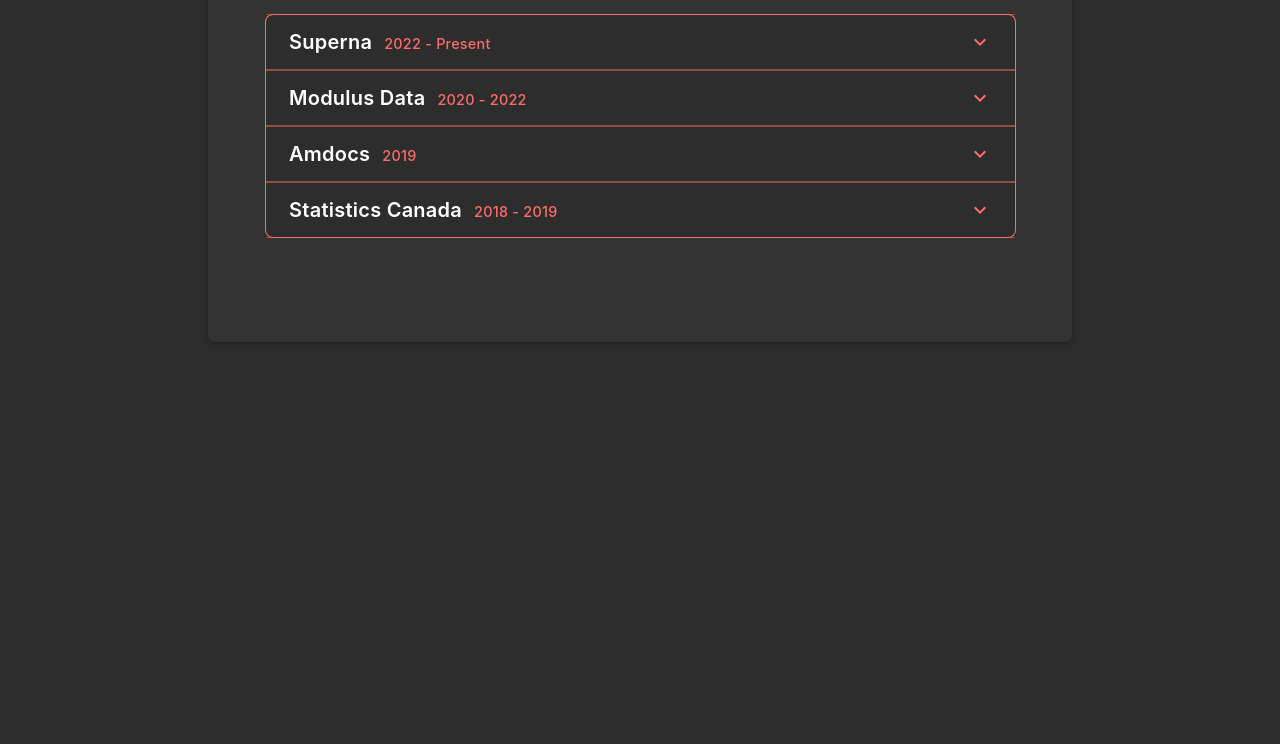
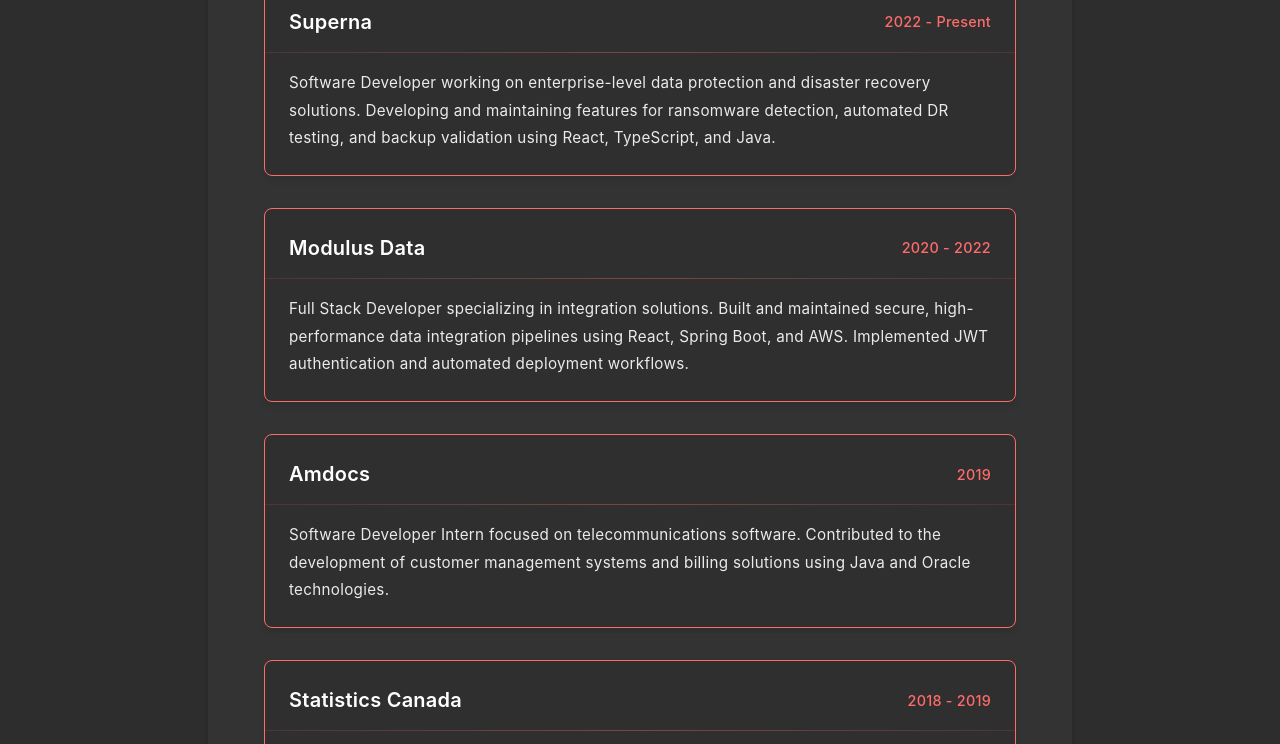
Before and after one commit to 4iner/personal-website, a Gatsby site: page /work-experience in a window 1280 px wide. Shown: the part 212-956 px from the top of the page. Before the commit the page ends 800 px from the top, so only its background shows below. Built offline with nearby package versions, Linux system fonts and the light colour scheme; Gatsby itself is replaced by a stand-in of ours.

Commit message:
Update header, projects, and workexperience page

```diff
--- a/src/components/ExperienceItem.jsx
+++ b/src/components/ExperienceItem.jsx
@@ -1,117 +1,54 @@
 import * as React from 'react';
 import PropTypes from 'prop-types';
-import { Accordion, AccordionSummary, AccordionDetails } from '@mui/material';
-import ExpandMore from '@mui/icons-material/ExpandMore';
+import { motion } from 'framer-motion';
 import styled from './styled';
 
-const StyledAccordion = styled(Accordion)`
+const StyledExperienceItem = styled(motion.div)`
     background-color: ${props => props.theme.color.contrastPrimary}95;
-    margin: 0 !important;
-    box-shadow: none;
-    border: none;
-    border-radius: 0 !important;
+    border: 1px solid ${props => props.theme.color.accent};
+    border-radius: ${props => props.theme.size.borderRadius.medium};
+    padding: 24px;
+    margin-bottom: 32px;
     position: relative;
+    overflow: hidden;
+    box-shadow: 0 4px 6px rgba(0, 0, 0, 0.1);
+    transition: transform 0.2s ease, box-shadow 0.2s ease;
 
-    &:before {
-        display: none;
-    }
-
-    &.Mui-expanded {
-        margin: 0 !important;
-    }
-
-    /* Main border */
-    &:after {
-        content: '';
-        position: absolute;
-        top: 0;
-        left: 0;
-        right: 0;
-        bottom: 0;
-        border: 1px solid ${props => props.theme.color.accent};
-        border-bottom: none;
-        pointer-events: none;
-    }
-
-    &:first-of-type {
-        &:after {
-            border-top-left-radius: ${props => props.theme.size.borderRadius.medium};
-            border-top-right-radius: ${props => props.theme.size.borderRadius.medium};
-        }
-    }
-
-    &:last-of-type {
-        &:after {
-            border-bottom: 1px solid ${props => props.theme.color.accent};
-            border-bottom-left-radius: ${props => props.theme.size.borderRadius.medium};
-            border-bottom-right-radius: ${props => props.theme.size.borderRadius.medium};
-        }
-    }
-
-    & + & {
-        &:after {
-            border-top: none;
-        }
-    }
-
-    /* Inner dividers */
-    .MuiAccordionSummary-root {
-        &:before, &:after {
-            content: '';
-            position: absolute;
-            left: 1px;
-            right: 1px;
-            height: 1px;
-            background-color: ${props => props.theme.color.accent};
-            opacity: 0.5;
-            z-index: 1;
-        }
-
-        &:before {
-            top: 0;
-        }
-
-        &:after {
-            bottom: 0;
-        }
-
-        &.Mui-expanded:after {
-            display: none;
-        }
-    }
-`;
-
-const StyledSummary = styled(AccordionSummary)`
-    background-color: ${props => props.theme.color.contrastPrimary}95;
-    min-height: 56px !important;
-    transition: background-color 0.2s ease;
-    position: relative;
-    padding: 0 24px;
-
-    &.Mui-expanded {
-        min-height: 56px !important;
-        background-color: ${props => props.theme.color.contrastSecondary}90;
+    @media (max-width: ${props => props.theme.size.mobile.breakpoint}) {
+        padding: 16px;
+        margin-bottom: 24px;
     }
 
     &:hover {
         background-color: ${props => props.theme.color.contrastSecondary}95;
+        transform: translateY(-2px);
+        box-shadow: 0 6px 8px rgba(0, 0, 0, 0.2);
     }
 
-    .MuiAccordionSummary-content {
-        margin: 12px 0 !important;
+    &:after {
+        content: '';
+        position: absolute;
+        left: 0;
+        right: 0;
+        bottom: -16px;
+        height: 1px;
+        background: linear-gradient(
+            90deg,
+            transparent 0%,
+            ${props => props.theme.color.accent}40 50%,
+            transparent 100%
+        );
 
-        &.Mui-expanded {
-            margin: 12px 0 !important;
+        @media (max-width: ${props => props.theme.size.mobile.breakpoint}) {
+            bottom: -12px;
         }
     }
 
-    .MuiAccordionSummary-expandIconWrapper {
-        color: ${props => props.theme.color.accent};
-        transition: color 0.2s ease;
-        font-size: 1.5rem;
+    &:last-child {
+        margin-bottom: 0;
 
-        &.Mui-expanded {
-            color: ${props => props.theme.color.accent};
+        &:after {
+            display: none;
         }
     }
 `;
@@ -122,71 +59,115 @@
     color: #ffffff;
     font-weight: 600;
     letter-spacing: 0.25px;
+    margin-bottom: 16px;
+    padding-bottom: 16px;
+    position: relative;
+    display: flex;
+    align-items: center;
+    justify-content: space-between;
+
+    &:after {
+        content: '';
+        position: absolute;
+        left: -24px;
+        right: -24px;
+        bottom: 0;
+        height: 1px;
+        background: linear-gradient(
+            90deg,
+            ${props => props.theme.color.accent}20 0%,
+            ${props => props.theme.color.accent}60 50%,
+            ${props => props.theme.color.accent}20 100%
+        );
+
+        @media (max-width: ${props => props.theme.size.mobile.breakpoint}) {
+            left: -16px;
+            right: -16px;
+        }
+    }
 `;
 
 const Period = styled('span')`
     color: ${props => props.theme.color.accent};
     font-size: 0.9rem;
-    margin-left: 12px;
     font-weight: 500;
-`;
-
-const StyledAccordionDetails = styled(AccordionDetails)`
-    padding: 24px;
-    background-color: ${props => props.theme.color.contrastSecondary}85;
-    line-height: 1.6;
-    position: relative;
-
-    &:after {
-        content: '';
-        position: absolute;
-        top: 0;
-        left: 0;
-        right: 0;
-        height: 1px;
-        background-color: ${props => props.theme.color.accent};
-        opacity: 0.7;
-    }
 `;
 
 const Description = styled('p')`
     color: #ffffff;
     line-height: 1.8;
     font-size: 0.95rem;
-    max-width: 800px;
     letter-spacing: 0.3px;
     margin: 0;
     padding: 0;
+    word-wrap: break-word;
+    overflow-wrap: break-word;
+    width: 100%;
+    max-width: 100%;
+    box-sizing: border-box;
+    opacity: 0.9;
 
     @media (max-width: ${props => props.theme.size.mobile.breakpoint}) {
-        min-width: ${props => props.theme.size.mobile.minWidth};
-        max-width: ${props => props.theme.size.mobile.maxWidth};
-        width: ${props => props.theme.size.mobile.maxWidth};
+        min-width: unset;
+        max-width: 100%;
+        width: 100%;
     }
 `;
 
-const ExperienceItem = ({ company, period, description }) => (
-    <StyledAccordion>
-        <StyledSummary
-            expandIcon={<ExpandMore />}
-            aria-controls={`${company}-content`}
-            id={`${company}-header`}
+const ExperienceItem = ({ company, period, description, index }) => {
+    const [isVisible, setIsVisible] = React.useState(false);
+    const itemRef = React.useRef(null);
+
+    React.useEffect(() => {
+        const observer = new IntersectionObserver(
+            ([entry]) => {
+                setIsVisible(entry.isIntersecting);
+            },
+            {
+                threshold: 0.1,
+                rootMargin: '50px'
+            }
+        );
+
+        if (itemRef.current) {
+            observer.observe(itemRef.current);
+        }
+
+        return () => {
+            if (itemRef.current) {
+                observer.unobserve(itemRef.current);
+            }
+        };
+    }, []);
+
+    return (
+        <StyledExperienceItem
+            ref={itemRef}
+            initial={{ opacity: 0, y: 20 }}
+            animate={{
+                opacity: isVisible ? 1 : 0,
+                y: isVisible ? 0 : 20
+            }}
+            transition={{
+                duration: 0.5,
+                ease: "easeOut",
+                delay: index * 0.1
+            }}
         >
             <Title>
                 {company}
                 <Period>{period}</Period>
             </Title>
-        </StyledSummary>
-        <StyledAccordionDetails>
             <Description>{description}</Description>
-        </StyledAccordionDetails>
-    </StyledAccordion>
-);
+        </StyledExperienceItem>
+    );
+};
 
 ExperienceItem.propTypes = {
     company: PropTypes.string.isRequired,
     period: PropTypes.string.isRequired,
-    description: PropTypes.string.isRequired
+    description: PropTypes.string.isRequired,
+    index: PropTypes.number
 };
 
 export default ExperienceItem;
--- a/src/components/Header.jsx
+++ b/src/components/Header.jsx
@@ -21,7 +21,8 @@
     }, []);
 
     return (
-        <header className={`${className} ${isScrolled ? 'scrolled' : ''}`}>
+        <header className={`${className} ${isScrolled ? 'scrolled' : ''} ${isMenuOpen ? 'menu-open' : ''}`}>
+            <div className="header-content">
                 <button
                     className={`menu-toggle ${isMenuOpen ? 'open' : ''}`}
                     onClick={() => setIsMenuOpen(!isMenuOpen)}
@@ -30,17 +31,6 @@
                     <span></span>
                     <span></span>
                 </button>
-            <div className="header-content">
-                <nav className={`nav-menu ${isMenuOpen ? 'open' : ''}`}>
-                    <ButtonGroup>
-                        <Button to="/" title="Home" />
-                        <Button to="/projects" title="Projects" />
-                        <Button to="/work-experience" title="Work Experience" />
-                        <Button to="/skills" title="Skills" />
-                        <Button title="About me" />
-                    </ButtonGroup>
-                </nav>
-
                 <div className="right-section">
                     <Link
                         to="https://github.com/4iner"
@@ -57,6 +47,15 @@
                         </div>
                     </Link>
                 </div>
+                <nav className={`nav-menu ${isMenuOpen ? 'open' : ''}`}>
+                    <ButtonGroup>
+                        <Button to="/" title="Home" />
+                        <Button to="/projects" title="Projects" />
+                        <Button to="/work-experience" title="Work Experience" />
+                        <Button to="/skills" title="Skills" />
+                        <Button title="About me" />
+                    </ButtonGroup>
+                </nav>
             </div>
         </header>
     );
@@ -110,9 +109,10 @@
 
         @media (max-width: ${props => props.theme.size.mobile.breakpoint}) {
             flex-wrap: wrap;
-            padding: var(--space-3) 0;
+            padding: 10px 0;
             margin-left: var(--space-4);
             margin-right: var(--space-4);
+            min-height: 41px;
         }
     }
 
@@ -128,17 +128,18 @@
         padding: 0;
         z-index: 100;
         transition: transform 0.3s ease;
-        margin-left: 5px;
+        margin-left: 0;
 
         @media (max-width: 768px) {
             display: flex;
             position: absolute;
-            left: var(--space-4);
-            top: var(--space-3);
+            left: 10px;
+            top: 50%;
+            transform: translateY(-50%);
         }
 
         &:hover {
-            transform: scale(1.1);
+            transform: scale(1.1) translateY(-50%);
         }
 
         span {
@@ -171,6 +172,7 @@
         display: flex;
         align-items: center;
         margin-left: auto;
+        order: 2;
 
         @media (max-width: 768px) {
             margin-left: auto;
@@ -180,26 +182,72 @@
 
     .nav-menu {
         flex: 0 1 auto;
+        order: 1;
 
         @media (max-width: 768px) {
-            flex: 0 0 100%;
-            max-height: 0;
-            overflow: hidden;
+            position: fixed;
+            top: 0;
+            left: -300px;
+            height: 100vh;
+            width: 300px;
+            background: ${({ theme }) => theme.color.contrastPrimary};
+            padding: 60px 20px 20px;
             transition: all 0.3s cubic-bezier(0.4, 0, 0.2, 1);
+            box-shadow: none;
+            z-index: 90;
             order: 4;
-            opacity: 0;
-            transform: translateY(-10px);
-            margin-top: var(--space-2);
 
             &.open {
-                max-height: 300px;
-                opacity: 1;
-                transform: translateY(0);
-                background: #2D2D2D;
+                left: 0;
+                box-shadow: 2px 0 12px rgba(0, 0, 0, 0.3);
+            }
+
+            /* Style adjustments for ButtonGroup in mobile nav */
+            > div {  /* ButtonGroup container */
+                flex-direction: column;
+                width: 100%;
+                background: none;
+                box-shadow: none;
+
+                > * {  /* Button wrappers */
+                    width: 100%;
+
+                    button {
+                        width: 100%;
+                        justify-content: flex-start;
+                        padding: 12px 16px;
                         border-radius: 7px;
-                box-shadow: 0 2px 4px rgba(0, 0, 0, 0.2), 0 1px 1px rgba(0, 0, 0, 0.1);
+                        margin-bottom: 8px;
+
+                        &:hover {
+                            background: #404040;
                         }
                     }
+                }
+            }
+        }
+    }
+
+    /* Add overlay when menu is open */
+    &:after {
+        content: '';
+        position: fixed;
+        top: 0;
+        left: 0;
+        width: 100%;
+        height: 100%;
+        background: rgba(0, 0, 0, 0.5);
+        opacity: 0;
+        visibility: hidden;
+        transition: all 0.3s ease;
+        pointer-events: none;
+        z-index: 80;
+    }
+
+    &.menu-open:after {
+        opacity: 1;
+        visibility: visible;
+        pointer-events: auto;
     }
 
     .github-link {
--- a/src/components/Layout.jsx
+++ b/src/components/Layout.jsx
@@ -20,8 +20,6 @@
     .content-wrapper {
         margin: 0 auto;
         max-width: var(--size-content);
-        padding: var(--size-gutter);
-        padding-left: calc(var(--size-gutter) + 1px);
         background: #333333;
         border-radius: 7px;
         margin-top: 20px;
@@ -29,7 +27,6 @@
         margin-bottom: 20px;
 
         @media (max-width: ${props => props.theme.size.mobile.breakpoint}) {
-            padding: var(--space-4);
             margin-left: var(--space-4);
             margin-right: var(--space-4);
             min-width: ${props => props.theme.size.mobile.minWidth};
--- a/src/pages/work-experience.jsx
+++ b/src/pages/work-experience.jsx
@@ -3,11 +3,16 @@
 import Seo from '../components/seo';
 import ExperienceItem from '../components/ExperienceItem';
 import styled from '../components/styled';
+import { motion } from 'framer-motion';
 
 const ExperienceContainer = styled('div')`
     max-width: 800px;
     margin: 0 auto;
     padding: 40px 24px;
+
+    @media (max-width: ${props => props.theme.size.mobile.breakpoint}) {
+        padding: 24px 16px;
+    }
 `;
 
 const Title = styled('h1')`
@@ -15,7 +20,24 @@
     margin-bottom: 32px;
     font-size: 2rem;
     letter-spacing: 0.5px;
+    text-align: center;
 `;
+
+const ExperienceList = styled(motion.div)`
+    display: flex;
+    flex-direction: column;
+    gap: 0;
+`;
+
+const container = {
+    hidden: { opacity: 0 },
+    show: {
+        opacity: 1,
+        transition: {
+            staggerChildren: 0.1
+        }
+    }
+};
 
 const experiences = [
     {
@@ -45,12 +67,21 @@
         <Seo title="Work Experience" />
         <ExperienceContainer>
             <Title>Work Experience</Title>
-            {experiences.map((experience, index) => (
-                <ExperienceItem
-                    key={`experience-${experience.company.toLowerCase()}`}
-                    {...experience}
-                />
-            ))}
+            <ExperienceList
+                variants={container}
+                initial="hidden"
+                animate="show"
+            >
+                {experiences.map((experience, index) => (
+                    <ExperienceItem
+                        key={index}
+                        index={index}
+                        company={experience.company}
+                        period={experience.period}
+                        description={experience.description}
+                    />
+                ))}
+            </ExperienceList>
         </ExperienceContainer>
     </Layout>
 );
```
Also changed, not shown: src/components/ProjectItem.jsx (+76 -130 lines), src/pages/projects.jsx (+29 -0 lines), src/pages/skills.js (+8 -7 lines). Lines whose indentation alone changed are shown as unchanged.
